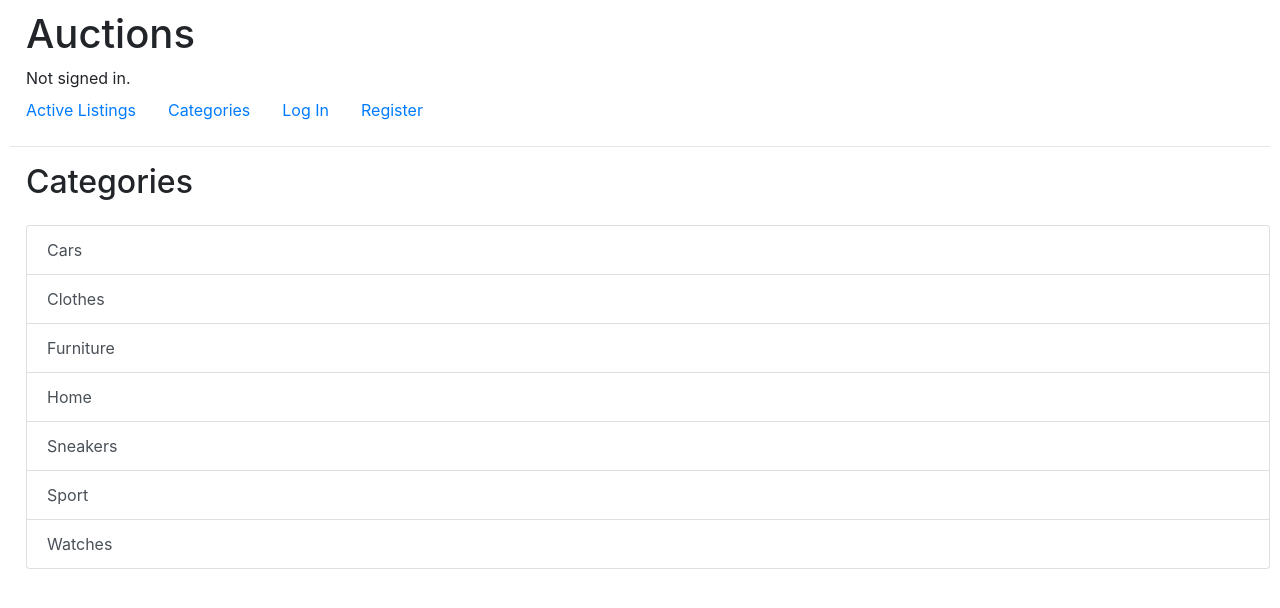
After one commit to jlzlt/Commerce, a Django app: page /categories in a window 1280 px wide. The commit adds this page. Shown: the top 608 px of the page. Run offline with Django 3.2, Linux system fonts and the light colour scheme; data comes from the database, SQL or seed files in the repository; some libraries are stand-ins or nearby versions.

Commit message:
Started doing categories. Added new model and had to solve a lot of problems because of foreign key relations.

```diff
--- a/auctions/admin.py
+++ b/auctions/admin.py
@@ -1,8 +1,9 @@
 from django.contrib import admin
-from .models import User, Listing, Bids, Comments
+from .models import User, Listing, Bids, Comments, Categories
 
 # Register your models here.
 admin.site.register(User)
 admin.site.register(Listing)
 admin.site.register(Bids)
 admin.site.register(Comments)
+admin.site.register(Categories)
--- a/auctions/models.py
+++ b/auctions/models.py
@@ -17,7 +17,7 @@ class Listing(models.Model):
     start_bid = models.DecimalField(max_digits=10, decimal_places=2, blank=False)
     final_price = models.DecimalField(max_digits=10, decimal_places=2, null=True, blank=True)
     image = models.URLField(max_length=255, blank=True)
-    category = models.CharField(max_length=64, blank=True)
+    category = models.ForeignKey("Categories", on_delete=models.SET_NULL, null=True, blank=True, related_name="listings")
     closed = models.BooleanField(default=False)
     winner = models.ForeignKey(User, on_delete=models.SET_NULL, null=True, blank=True, related_name="won_auctions")
 
@@ -51,3 +51,10 @@ class Comments(models.Model):
     author = models.ForeignKey(User, on_delete=models.CASCADE, related_name="comments", blank=False)
     listing = models.ForeignKey(Listing, on_delete=models.CASCADE, related_name="comments", blank=False)
     comment = models.TextField(validators=[MaxLengthValidator(1000)], blank=False)
+
+
+class Categories(models.Model):
+    name = models.CharField(max_length=64, unique=True)
+
+    def __str__(self):
+        return self.name
--- a/auctions/static/auctions/styles.css
+++ b/auctions/static/auctions/styles.css
@@ -2,7 +2,7 @@ body {
     padding: 10px;
 }
 
-#title, #signed, #create_div, #index_div {
+#title, #signed, #create_div, #index_div, #cat-container {
     padding-left: 1rem;
 }
 
--- /dev/null
+++ b/auctions/templates/auctions/categories.html
@@ -0,0 +1,20 @@
+{% extends "auctions/layout.html" %}
+
+{% block title %} Categories {% endblock %}
+
+{% block body %}
+
+<div id="cat-container">
+    <h2>Categories</h2>
+
+    <div class="list-group mt-4">
+    {% for category in categories %}
+
+    <a href="{% url 'index' %}" class="list-group-item list-group-item-action">{{ category }}</a>
+
+    {% endfor %}
+    </ul>
+
+</div>
+
+{% endblock %}
--- a/auctions/templates/auctions/layout.html
+++ b/auctions/templates/auctions/layout.html
@@ -19,6 +19,9 @@
         <ul class="nav">
             <li class="nav-item">
                 <a class="nav-link" href="{% url 'index' %}">Active Listings</a>
+            </li>
+            <li class="nav-item">
+                <a class="nav-link" href="{% url 'categories' %}">Categories</a>
             </li>
             {% if user.is_authenticated %}
                 <li class="nav-item">
--- a/auctions/urls.py
+++ b/auctions/urls.py
@@ -12,4 +12,5 @@ urlpatterns = [
     path("listings/<int:id>/watchlist", views.toggle_watchlist, name="toggle_watchlist"),
     path("listing/<int:id>/close", views.close_auction, name="close_auction"),
     path("watchlist", views.watchlist, name="watchlist"),
+    path("categories", views.categories, name="categories"),
 ]
--- a/auctions/views.py
+++ b/auctions/views.py
@@ -7,7 +7,7 @@ from django.urls import reverse
 from django.contrib import messages
 from django.utils import timezone
 
-from .models import User, Listing, Bids
+from .models import User, Listing, Bids, Categories
 from .forms import CreateListingForm, PlaceBidForm, CommentForm
 
 
@@ -81,11 +81,14 @@ def create(request):
             category = form.cleaned_data['category']
             description = form.cleaned_data['description']
 
+            # Check if the category exists, if not create it
+            category_obj, created = Categories.objects.get_or_create(name=category)
+
             Listing.objects.create(
                 title=title,
                 start_bid=start_bid,
                 image=pic_url,
-                category=category,
+                category=category_obj,
                 description=description,
                 user=request.user
             )
@@ -197,3 +200,9 @@ def watchlist(request):
     return render(request, 'auctions/watchlist.html', {
         'user_watchlist': user_watchlist,
     })
+
+def categories(request):
+    categories = Categories.objects.all().order_by("name")
+    return render(request, 'auctions/categories.html', {
+        "categories": categories
+    })
```
Also changed, not shown: auctions/migrations/0006_category_alter_listing_category.py (added), auctions/migrations/0007_rename_category_categories.py (added), db.sqlite3.
